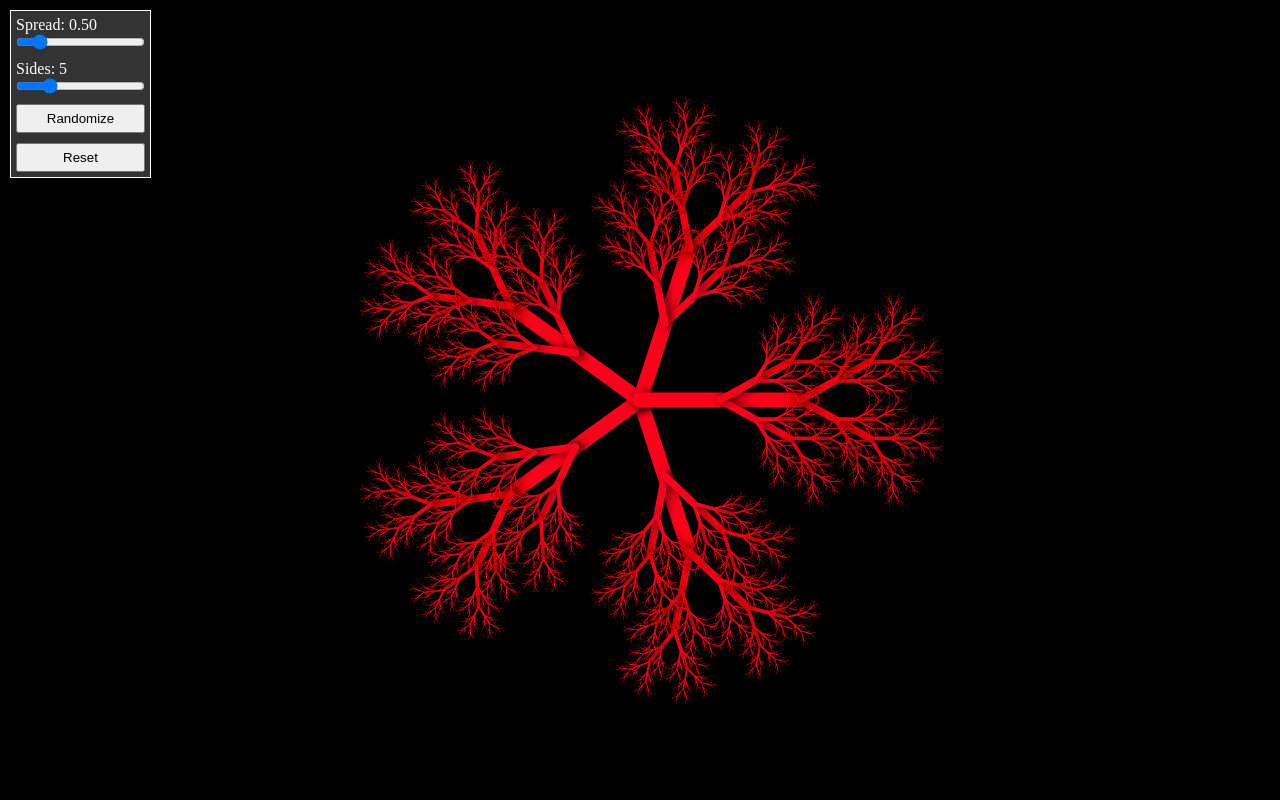
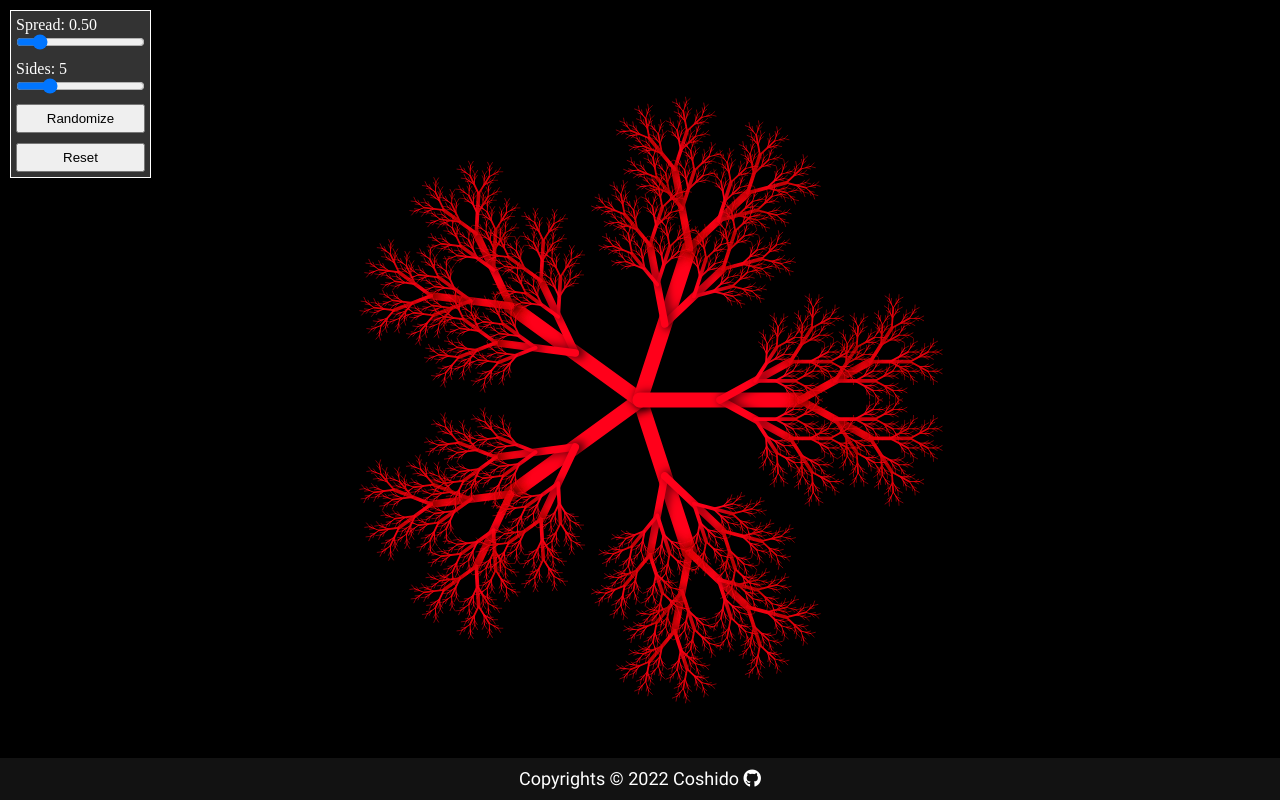
Before and after one commit to Coshido/Generative_Art, a plain HTML site: page index.html in a window 1280 px wide. Drawn offline with Linux system fonts and the light colour scheme.

Commit message:
add footer

```diff
--- a/index.html
+++ b/index.html
@@ -29,5 +29,9 @@
       <button id="reset-button">Reset</button>
     </div>
     <script src="./javascript.js"></script>
+    <script
+      src="https://kit.fontawesome.com/2e94fa5060.js"
+      crossorigin="anonymous"
+    ></script>
   </body>
 </html>
--- a/javascript.js
+++ b/javascript.js
@@ -130,3 +130,17 @@ window.onload = function () {
     sidesLabel.textContent = "Sides: " + sides;
   }
 };
+
+function createFooter() {
+  let footer = document.createElement("footer");
+  let footerLink = document.createElement("a");
+  footerLink.classList.add("footer-link");
+  footerLink.href = "https://github.com/Coshido?tab=repositories";
+  footerLink.target = "_blank";
+  footerLink.innerHTML = `Copyrights © 2022 Coshido  <i class="fab fa-github"></i>`;
+  footer.appendChild(footerLink);
+
+  return footer;
+}
+const footer = createFooter();
+document.querySelector("body").appendChild(footer);
--- a/style.css
+++ b/style.css
@@ -7,6 +7,10 @@ body {
   width: 100vw;
   height: 100vh;
   overflow: hidden;
+}
+@font-face {
+  font-family: Roboto;
+  src: url(./Roboto-Regular.ttf);
 }
 #main-canvas {
   background-color: black;
@@ -33,3 +37,17 @@ body {
   flex-direction: column;
   color: white;
 }
+footer {
+  position: absolute;
+  bottom: 0;
+  width: 100%;
+  font-size: 18px;
+  padding: 10px;
+  text-align: center;
+  background-color: rgba(255, 255, 255, 0.07);
+}
+.footer-link {
+  font-family: Roboto, sans-serif;
+  text-decoration: none;
+  color: white;
+}
```
